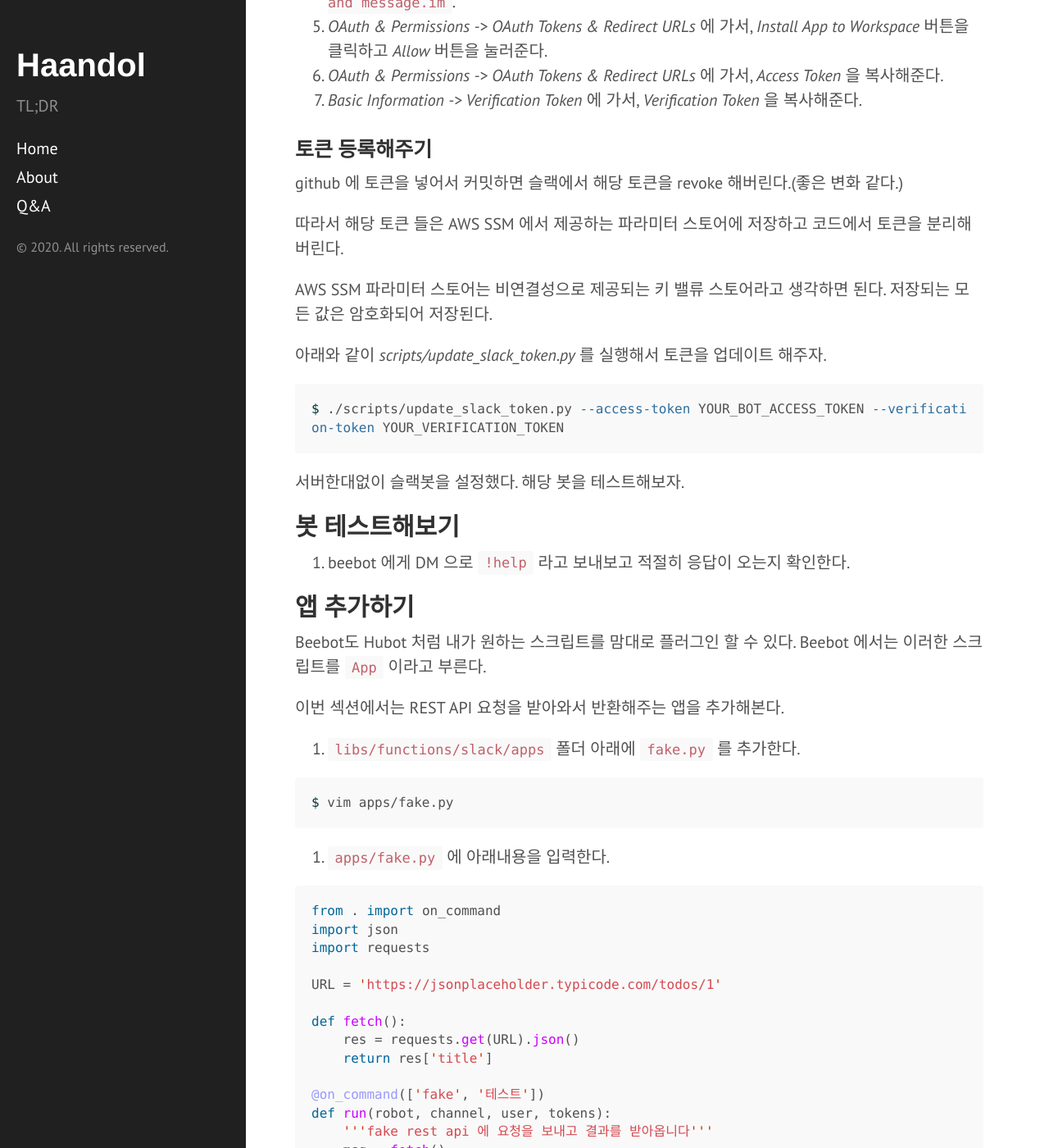
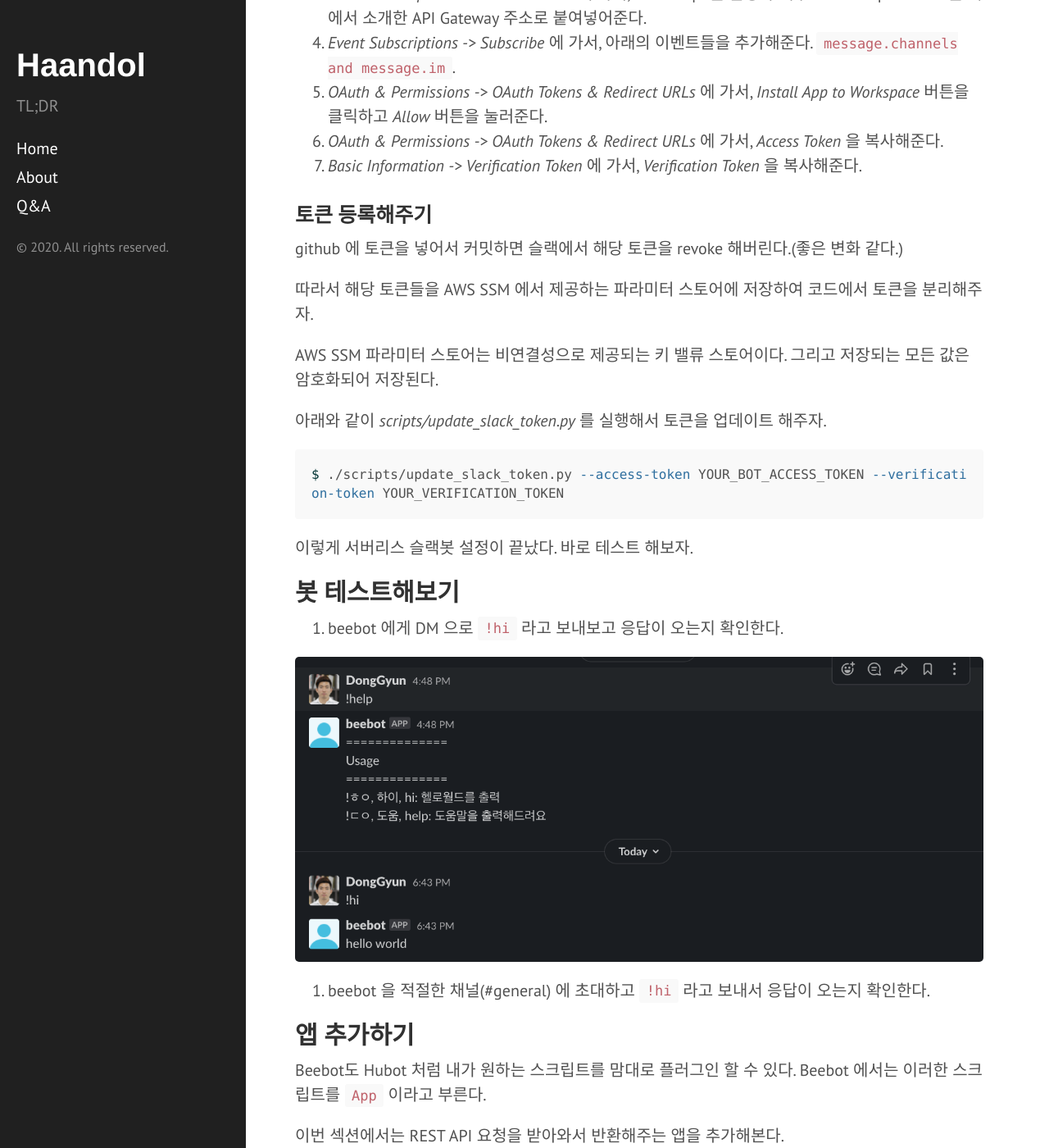
Before and after one commit to haandol/haandol.github.com, a Jekyll site: the page built from _posts/2020-07-19-serverless-slackbot-beebot.md, in a window 1280 px wide and 1400 px high, scrolled down 2432 px. Shown: the whole window at 82% size. Built offline with Jekyll 4.4.1, drawn with Linux system fonts in a browser that asks for light colours; comment, search, counter and statistics services are not loaded; some of the changed text lies outside the part shown.

Commit message:
add test

````diff
--- a/_posts/2020-07-19-serverless-slackbot-beebot.md
+++ b/_posts/2020-07-19-serverless-slackbot-beebot.md
@@ -35,6 +35,8 @@
 ![](https://github.com/haandol/bee-bot/raw/master/imgs/architecture.png)
 
 서버리스 어플리케이션이므로 월단위 비용은 없고, 주고받은 메시지만큼만 비용이 청구된다.
+
+월 200만건의 메시지를 주고받는 그룹에서 모든 메시지를 해당 봇이 읽게된다면 월 만원정도의 비용이 청구될 것으로 예상된다.
 
 0. aws cli 를 설정한다.
 
@@ -88,9 +90,9 @@
 
 github 에 토큰을 넣어서 커밋하면 슬랙에서 해당 토큰을 revoke 해버린다.(좋은 변화 같다.)
 
-따라서 해당 토큰 들은 AWS SSM 에서 제공하는 파라미터 스토어에 저장하고 코드에서 토큰을 분리해버린다.
+따라서 해당 토큰들을 AWS SSM 에서 제공하는 파라미터 스토어에 저장하여 코드에서 토큰을 분리해주자.
 
-AWS SSM 파라미터 스토어는 비연결성으로 제공되는 키 밸류 스토어라고 생각하면 된다. 저장되는 모든 값은 암호화되어 저장된다.
+AWS SSM 파라미터 스토어는 비연결성으로 제공되는 키 밸류 스토어이다. 그리고 저장되는 모든 값은 암호화되어 저장된다.
 
 아래와 같이 *scripts/update_slack_token.py* 를 실행해서 토큰을 업데이트 해주자.
 
@@ -98,11 +100,15 @@
 $ ./scripts/update_slack_token.py --access-token YOUR_BOT_ACCESS_TOKEN --verification-token YOUR_VERIFICATION_TOKEN
 ```
 
-서버한대없이 슬랙봇을 설정했다. 해당 봇을 테스트해보자.
+이렇게 서버리스 슬랙봇 설정이 끝났다. 바로 테스트 해보자.
 
 ## 봇 테스트해보기
 
-1. beebot 에게 DM 으로 `!help` 라고 보내보고 적절히 응답이 오는지 확인한다.
+1. beebot 에게 DM 으로 `!hi` 라고 보내보고 응답이 오는지 확인한다.
+
+![](/assets/img/2020/0719/beebot-test1.png)
+
+2. beebot 을 적절한 채널(#general) 에 초대하고 `!hi` 라고 보내서 응답이 오는지 확인한다.
 
 ## 앱 추가하기
 
````
Also changed, not shown: assets/img/2020/0719/beebot-test1.png (added).
